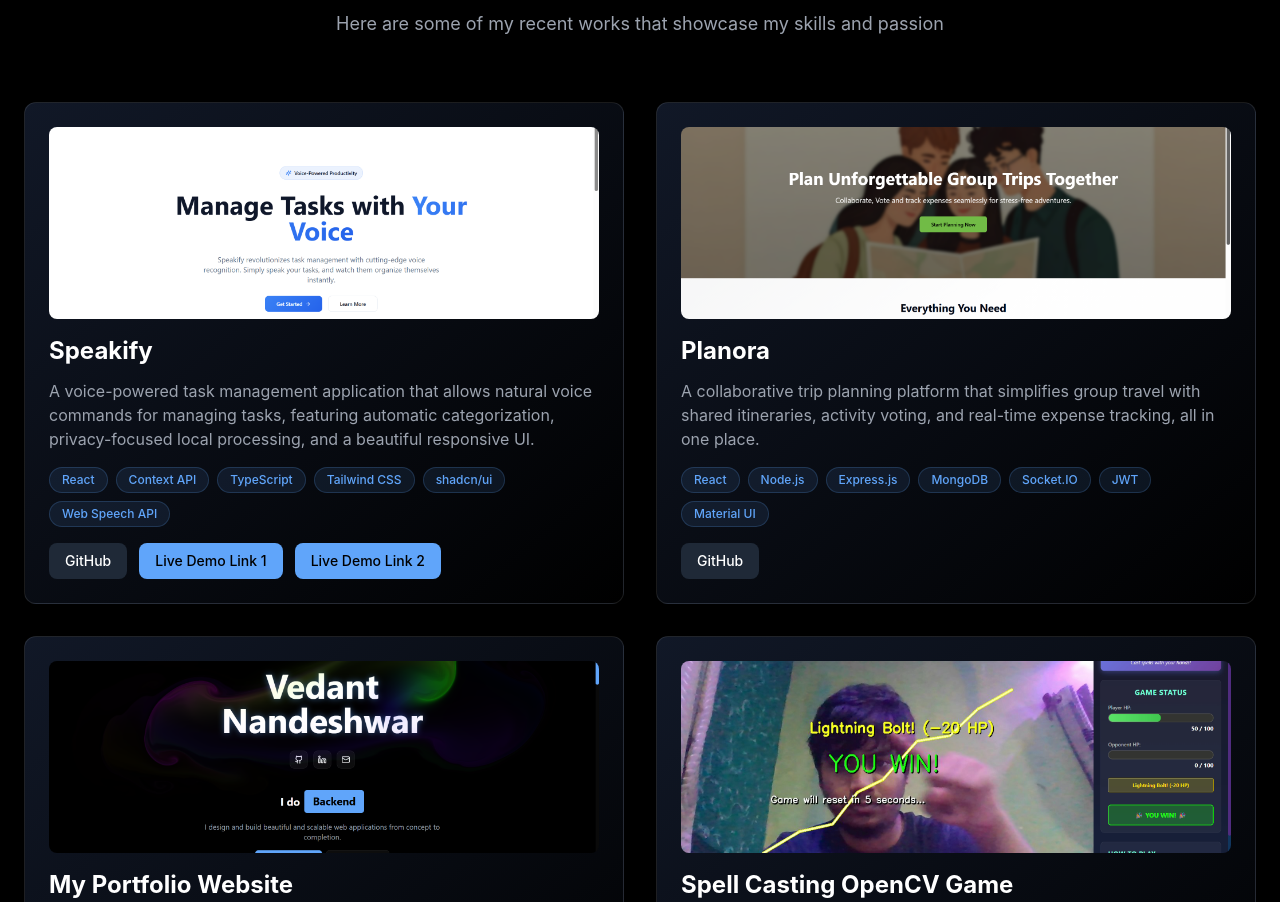
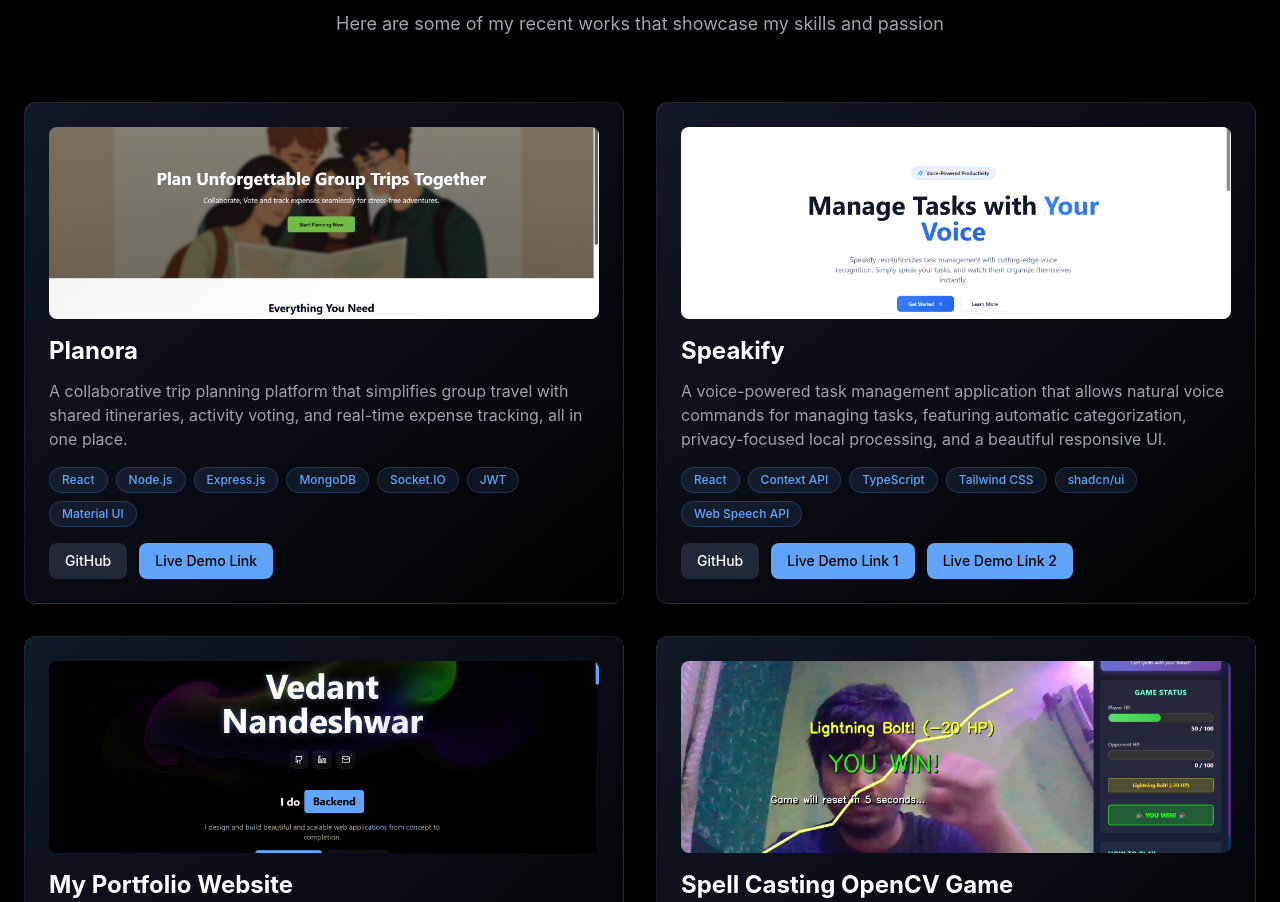
Before and after one commit to vedant553/My-Portfolio-Website, a React (Vite) app: page / in a window 1280 px wide. Shown: the part 2010-2912 px from the top of the page. Built offline with nearby package versions, Linux system fonts and the light colour scheme.

Commit message:
feat(projects): add live demo link to Planora project

```diff
--- a/src/components/sections/Projects.tsx
+++ b/src/components/sections/Projects.tsx
@@ -3,6 +3,16 @@ import { SpotlightCard } from '../ui/SpotlightCard';
 
 export const Projects = () => {
   const projects = [
+    {
+      title: 'Planora',
+      description: 'A collaborative trip planning platform that simplifies group travel with shared itineraries, activity voting, and real-time expense tracking, all in one place.',
+      tags: ['React', 'Node.js', 'Express.js', 'MongoDB', 'Socket.IO', 'JWT', 'Material UI'],
+      image: '/assets/projects/planora.png',
+      links: [
+        { label: 'GitHub', url: 'https://github.com/vedant553/planoraa' },
+        { label: 'Live Demo Link', url: 'https://planoraa.vercel.app/' }
+      ],
+    },
     {
       title: 'Speakify',
       description: 'A voice-powered task management application that allows natural voice commands for managing tasks, featuring automatic categorization, privacy-focused local processing, and a beautiful responsive UI.',
@@ -12,15 +22,6 @@ export const Projects = () => {
         { label: 'GitHub', url: 'https://github.com/vedant553/Speakify' },
         { label: 'Live Demo Link 1', url: 'https://speakifyy.vercel.app/' },
         { label: 'Live Demo Link 2', url: 'https://speakifyy.netlify.app/' },
-      ],
-    },
-    {
-      title: 'Planora',
-      description: 'A collaborative trip planning platform that simplifies group travel with shared itineraries, activity voting, and real-time expense tracking, all in one place.',
-      tags: ['React', 'Node.js', 'Express.js', 'MongoDB', 'Socket.IO', 'JWT', 'Material UI'],
-      image: '/assets/projects/planora.png',
-      links: [
-        { label: 'GitHub', url: 'https://github.com/vedant553/planoraa' }
       ],
     },
     {
```
